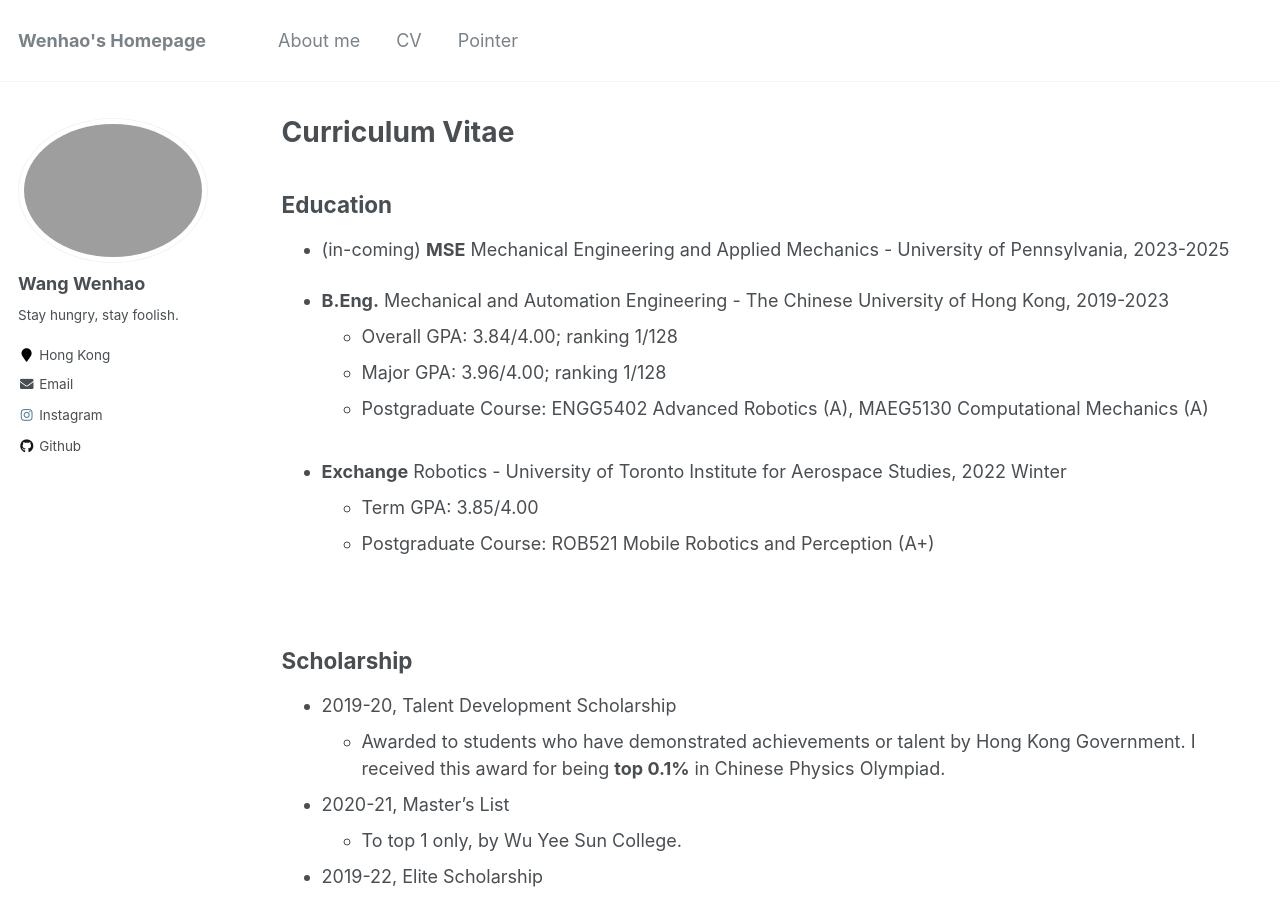
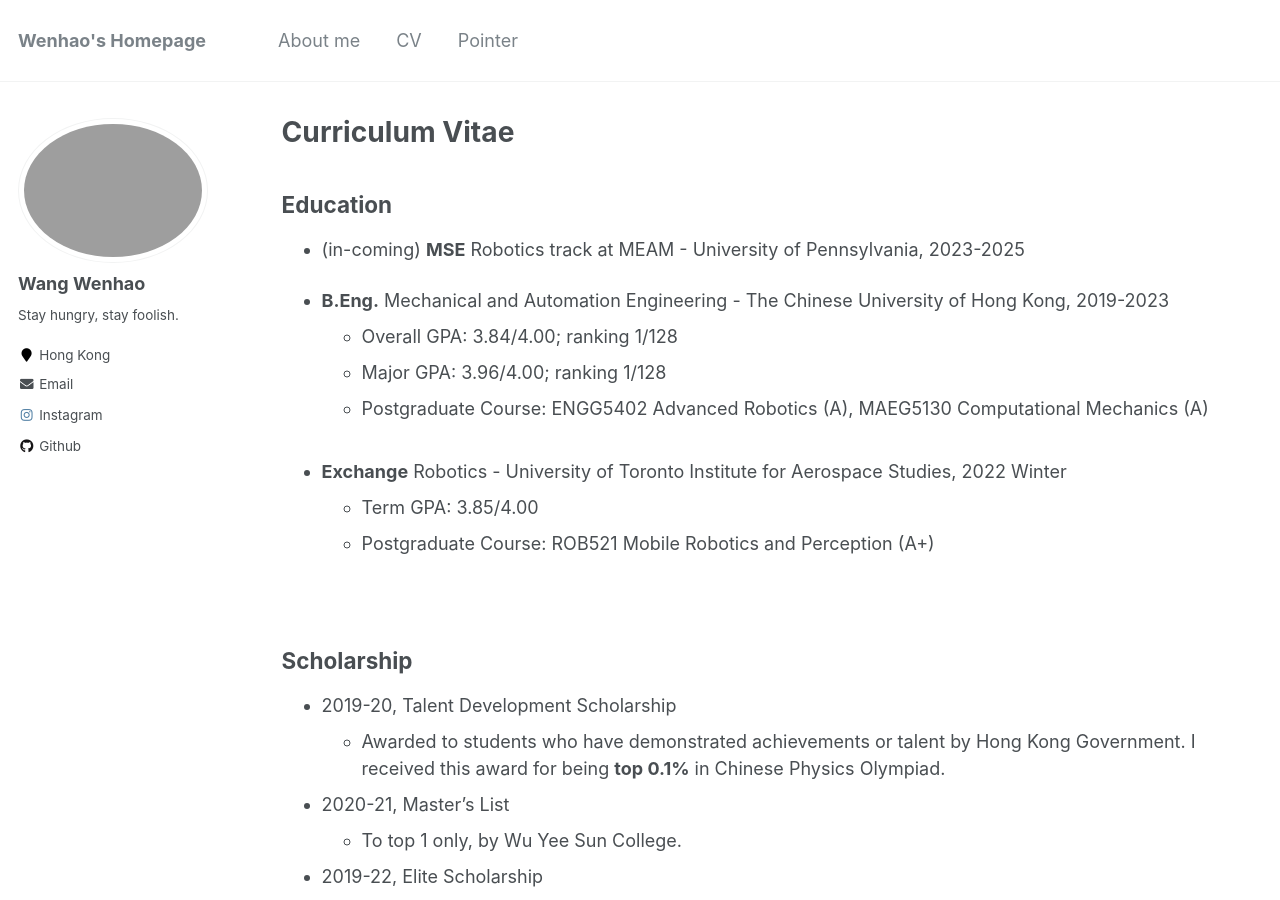
Before and after one commit to Hao-Starrr/Hao-Starrr.github.io, a Jekyll site: the page built from _pages/cv.md, in a window 1280 px wide and 900 px high. Built offline with Jekyll 4.4.1, drawn with Linux system fonts in a browser that asks for light colours.

Commit message:
Update cv.md

```diff
--- a/_pages/cv.md
+++ b/_pages/cv.md
@@ -14,7 +14,7 @@ redirect_from:
 
 
 ## Education
-* (in-coming) **MSE** Mechanical Engineering and Applied Mechanics - University of Pennsylvania, 2023-2025
+* (in-coming) **MSE** Robotics track at MEAM - University of Pennsylvania, 2023-2025
 <br />
 
 * **B.Eng.** Mechanical and Automation Engineering - The Chinese University of Hong Kong, 2019-2023
```
